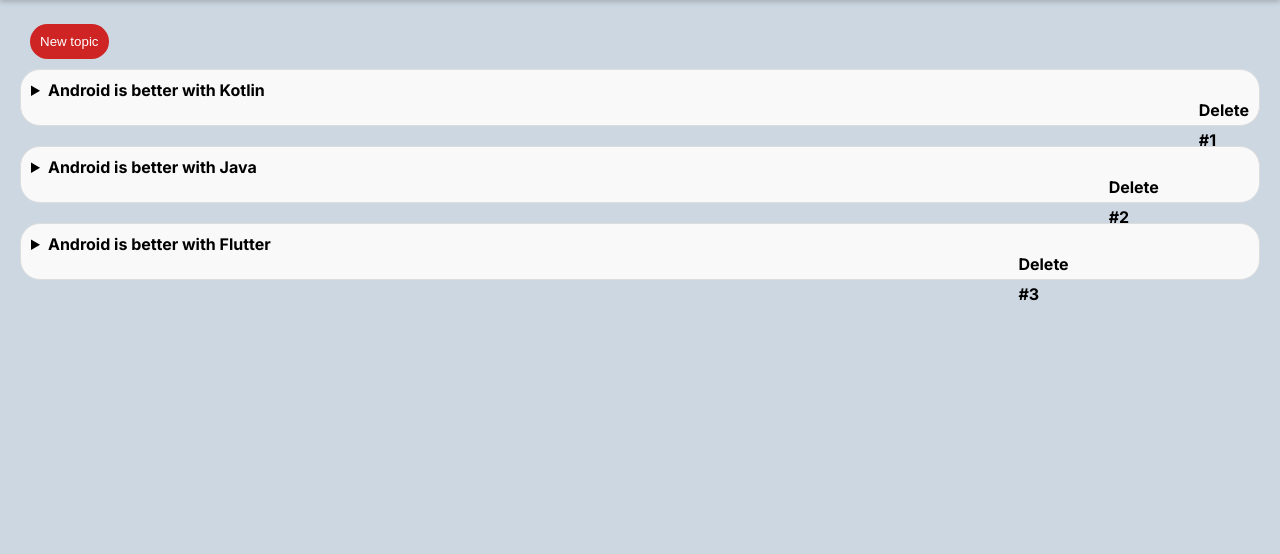
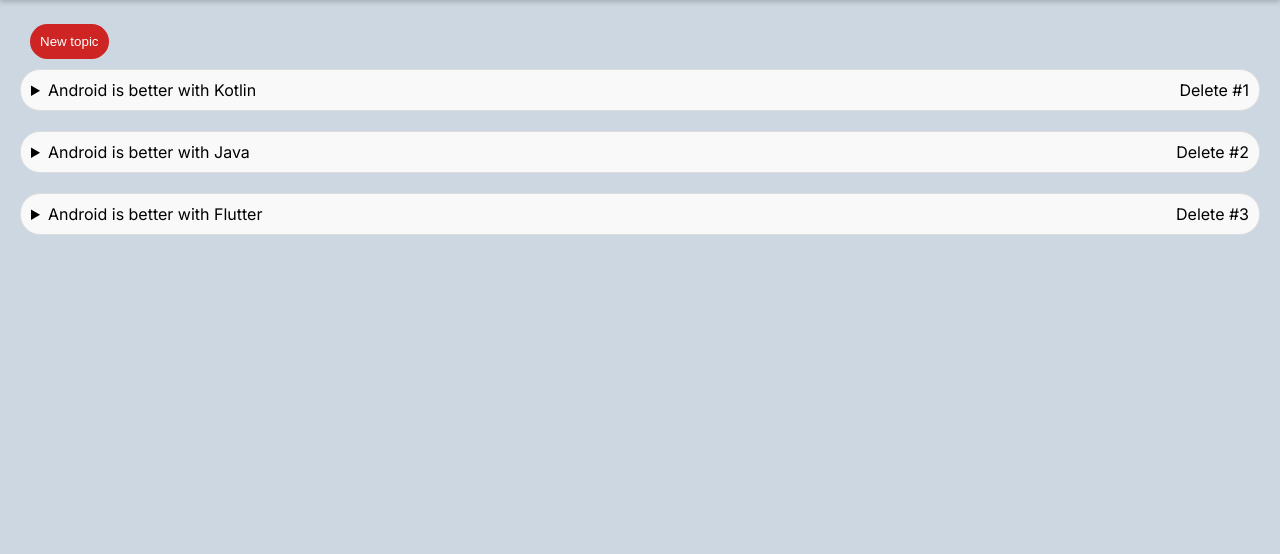
Before and after one commit to nmidzic20/secure_forum, a PHP site: page / in a window 1280 px wide. Shown: the part 56-610 px from the top of the page. Run offline with PHP 8.4, Linux system fonts and the light colour scheme; a user stored in the database is signed in; data comes from the database, SQL or seed files in the repository; some web fonts are replaced.

Commit message:
Renamed classes to fit database names

```diff
--- a/css/home.css
+++ b/css/home.css
@@ -7,17 +7,15 @@
   padding: 10px;
 }
 
-.message {
+.topic {
   margin-bottom: 15px;
 }
 
-.message summary {
+.topic summary {
   font-weight: bold;
   cursor: pointer;
 }
 
-.message div,
-.reply div {
 .topicMenu * {
   display: inline-block;
 }
@@ -27,12 +25,14 @@
   font-weight: bold;
 }
 
+.topic div,
+.comment div {
   margin-top: 10px;
   margin-bottom: 10px;
   padding-left: 20px;
 }
 
-.reply {
+.comment {
   background-color: #eaeaea;
   margin-left: 20px;
   padding: 10px;
```
